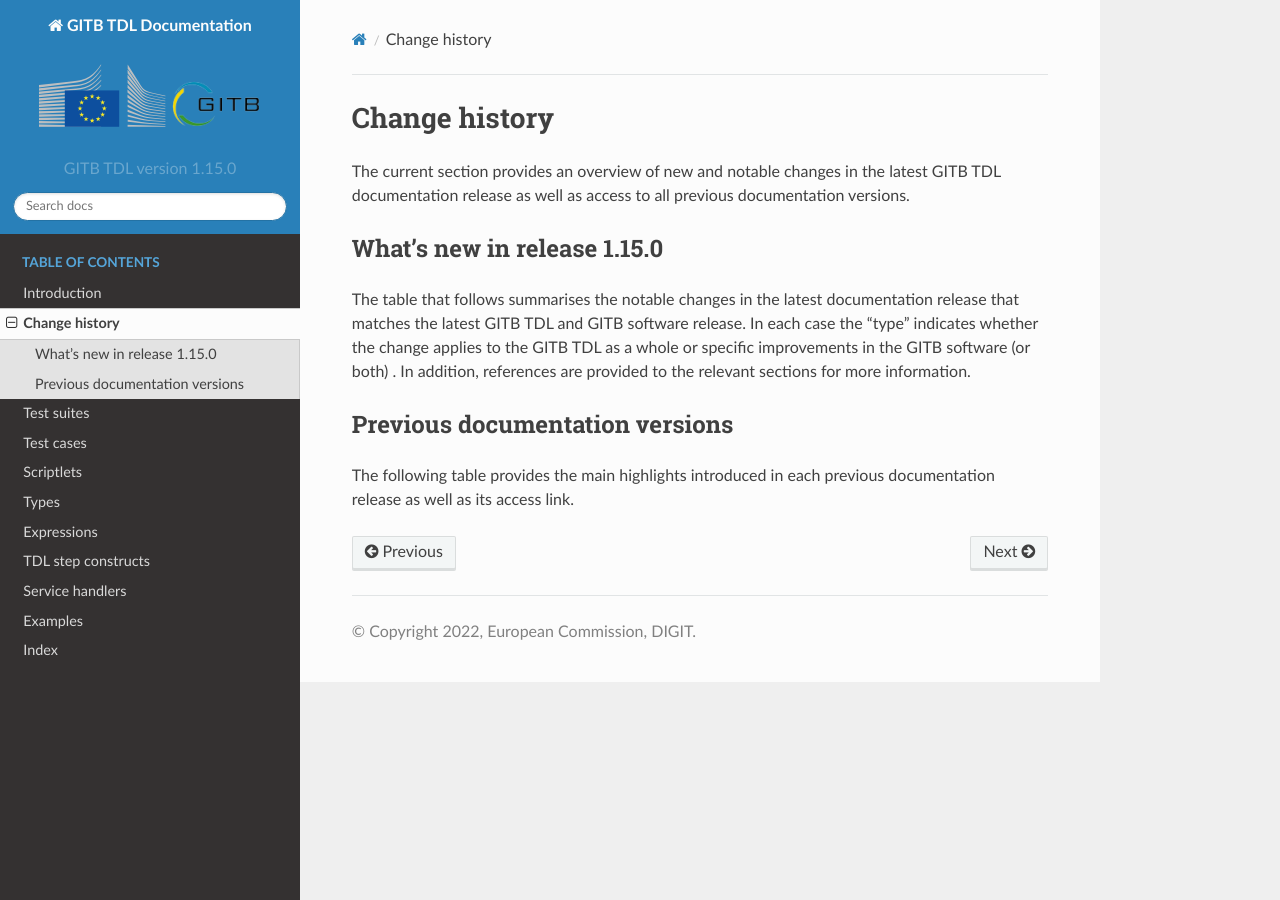
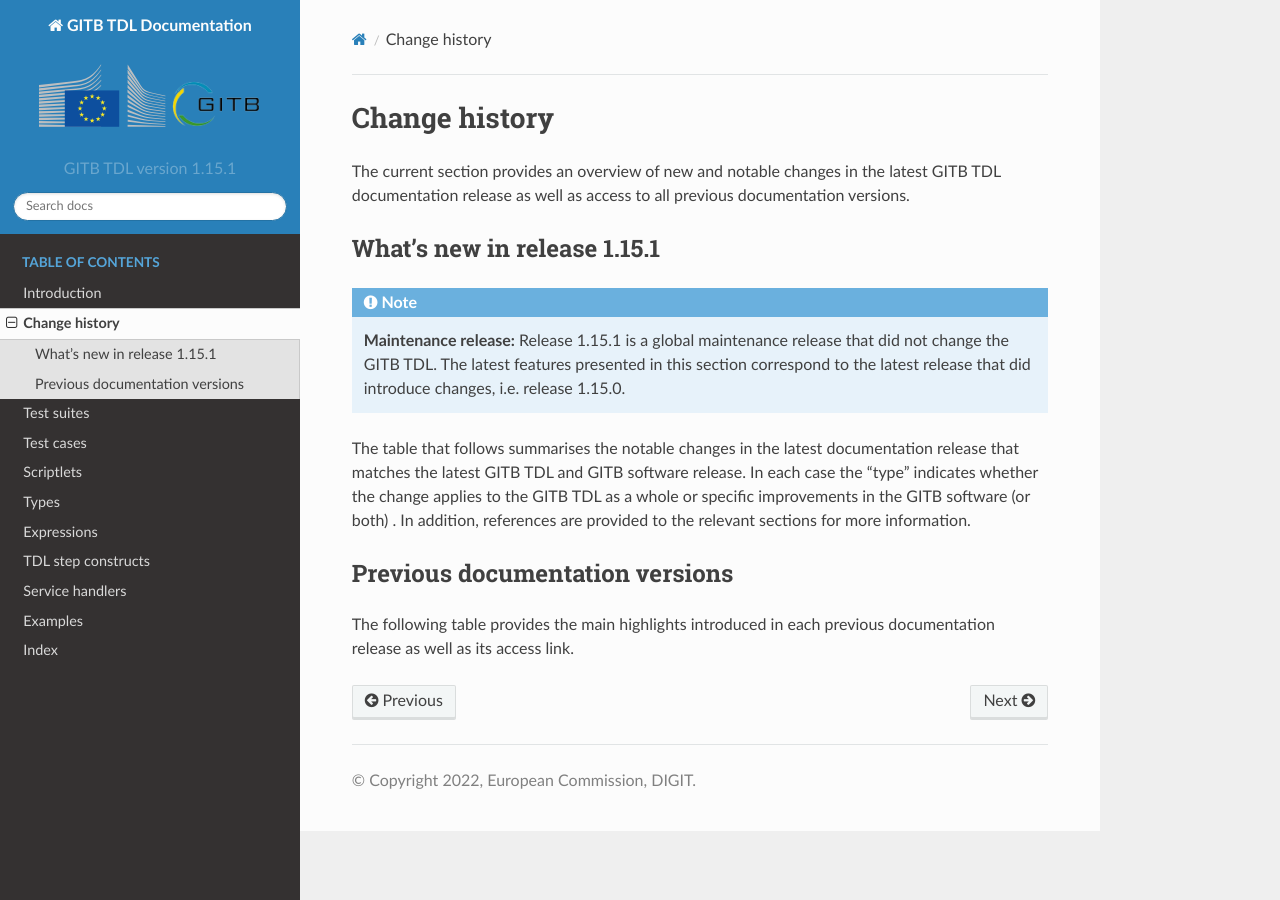
Before and after one commit to ISAITB/docs-tdl, a Sphinx documentation site: the page built from source/changelog/index.rst, in a window 1280 px wide. Built offline with Sphinx 7.4.7 and the Read the Docs theme 2.0.0, drawn with Linux system fonts in a browser that asks for light colours.

Commit message:
Updates for release 1.15.1

```diff
--- a/source/changelog/index.rst
+++ b/source/changelog/index.rst
@@ -7,8 +7,12 @@
 The current section provides an overview of new and notable changes in the latest GITB TDL documentation release
 as well as access to all previous documentation versions.
 
-What's new in release 1.15.0
+What's new in release 1.15.1
 ----------------------------
+
+.. note::
+    **Maintenance release:** Release 1.15.1 is a global maintenance release that did not change the GITB TDL. The latest features presented
+    in this section correspond to the latest release that did introduce changes, i.e. release 1.15.0.
 
 The table that follows summarises the notable changes in the latest documentation release that matches the latest
 GITB TDL and GITB software release. In each case the "type" indicates whether the change applies to the GITB TDL as
@@ -38,6 +42,7 @@
     :stub-columns: 1
     :delim: |
 
+    1.15.0| Logging levels, simplified ``process`` and call ``steps``, and styling of replies in messaging steps.| https://www.itb.ec.europa.eu/docs/tdl/1.15.0/
     1.14.1| Maintenance release with no changes.| https://www.itb.ec.europa.eu/docs/tdl/1.14.1/
     1.14.0| Syntax-aware processing on ``interact`` steps via the ``mimeType`` attribute and support for several input types via the ``inputType`` attribute.| https://www.itb.ec.europa.eu/docs/tdl/1.14.0/
     1.13.0| Support for steps to be defined as ``hidden`` and ``collapsed``, display of ``group`` steps, and option to display ``process`` steps.| https://www.itb.ec.europa.eu/docs/tdl/1.13.0/
--- a/source/conf.py
+++ b/source/conf.py
@@ -24,9 +24,9 @@
 author = 'European Commission, DIGIT'
 
 # The short X.Y version
-version = 'GITB TDL version 1.15.0'
+version = 'GITB TDL version 1.15.1'
 # The full version, including alpha/beta/rc tags
-release = 'GITB TDL version 1.15.0'
+release = 'GITB TDL version 1.15.1'
 
 html_show_sourcelink = False
 html_show_sphinx = False
```
